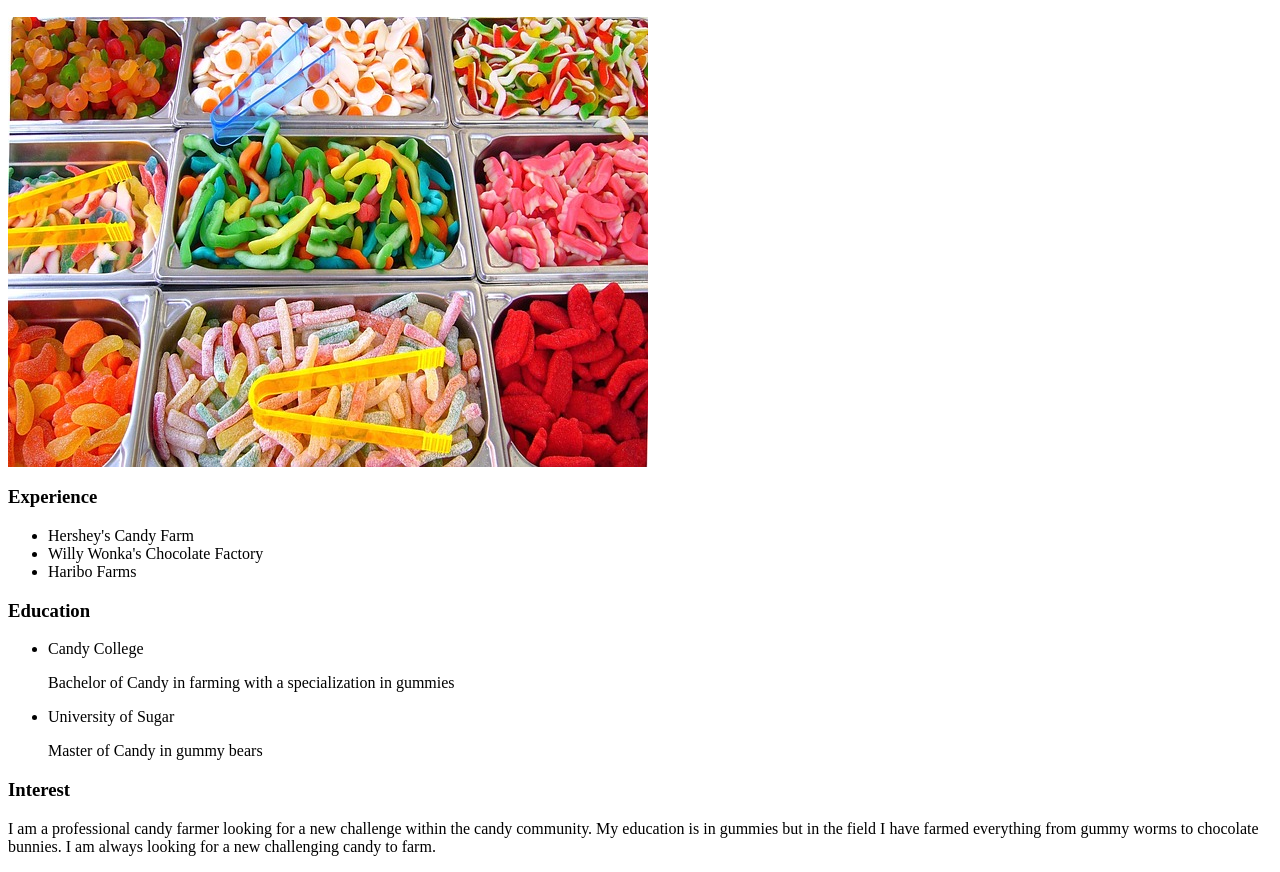
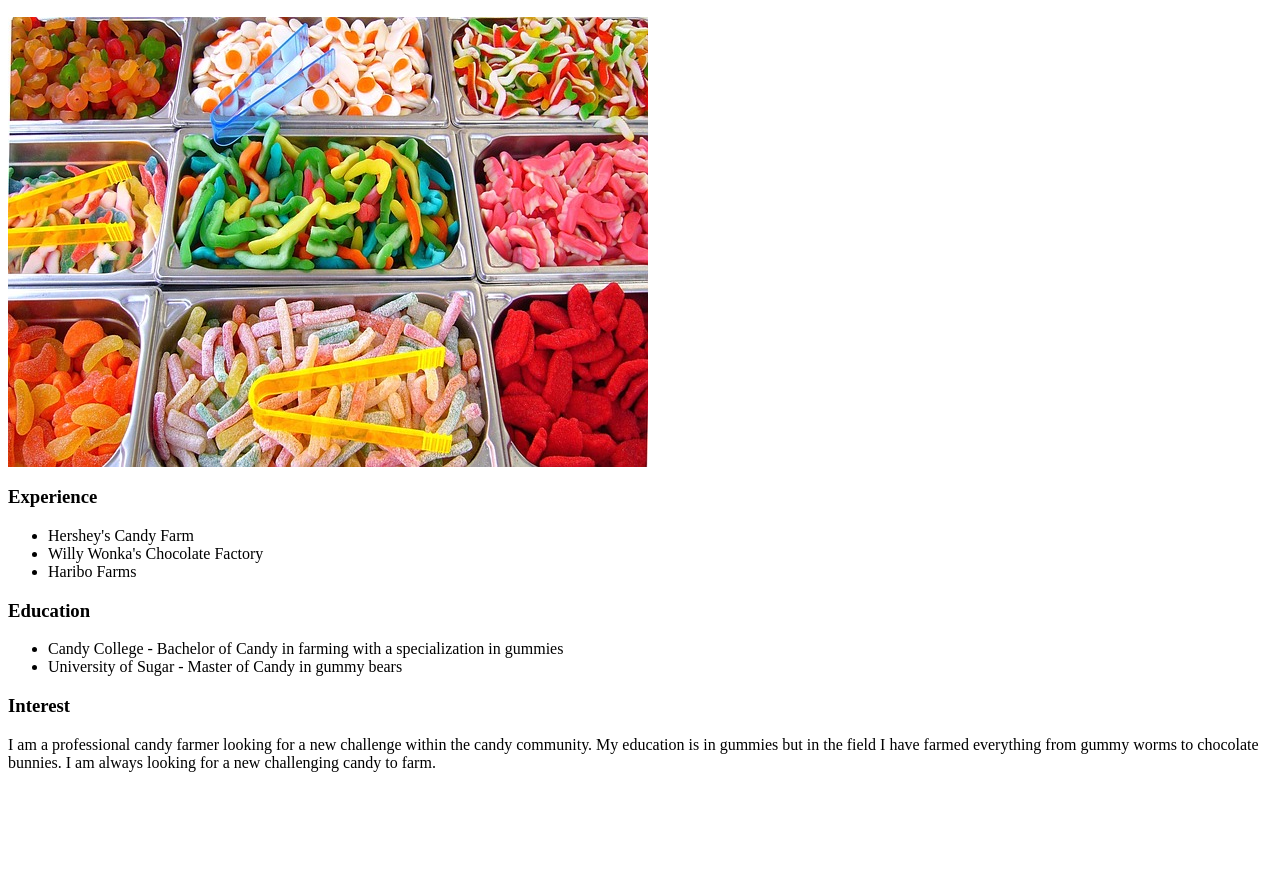
Before and after one commit to mdennis1318/MI-449-SS17-740-html-boilerplate-linting-and-code-style-uRxwab, a plain HTML site: page index.html in a window 1280 px wide. Shown: the part 96-968 px from the top of the page. After the commit the page ends 884 px from the top, so only its background shows below. Drawn offline with Linux system fonts and the light colour scheme.

Commit message:
Fixed the p tags inside of the unordered list

```diff
--- a/index.html
+++ b/index.html
@@ -15,10 +15,8 @@
 
 <h3>Education</h3>
 <ul>
-  <li>Candy College</li>
-  <p>Bachelor of Candy in farming with a specialization in gummies</p>
-  <li>University of Sugar</li>
-  <p>Master of Candy in gummy bears</p>
+  <li>Candy College - Bachelor of Candy in farming with a specialization in gummies</li>
+  <li>University of Sugar - Master of Candy in gummy bears</li>
 </ul>
 
 <h3>Interest</h3>
```
